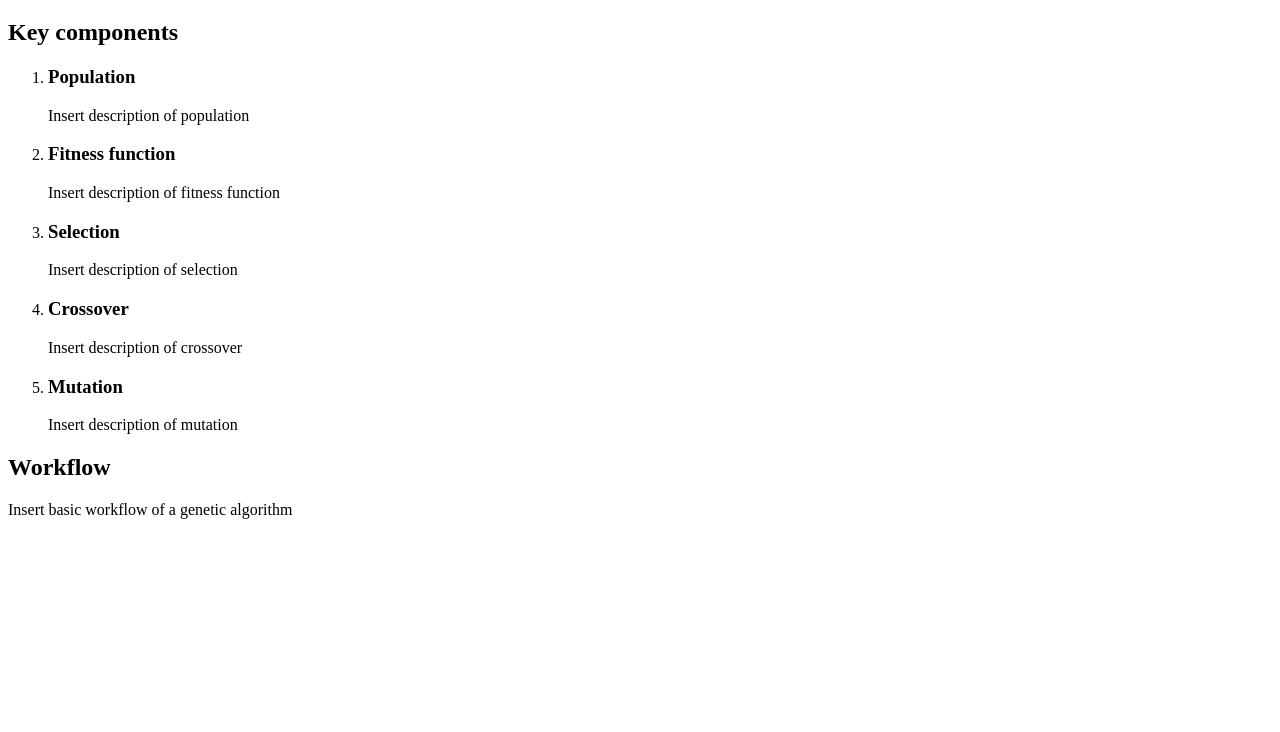
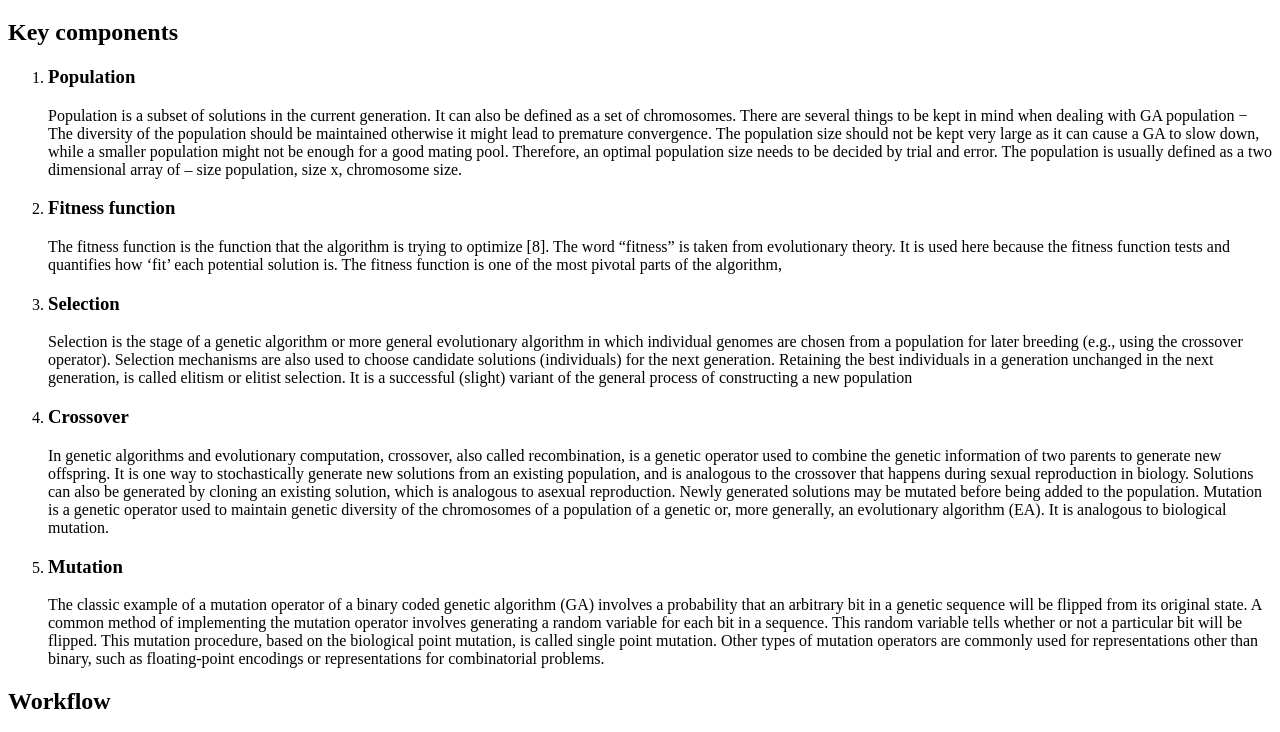
Before and after one commit to hudayy/genetic-algorithms, a plain HTML site: page sections/fundamentals.html in a window 1280 px wide. Shown: the part 61-793 px from the top of the page. Drawn offline with Linux system fonts and the light colour scheme.

Commit message:
Fundamentals Added

```diff
--- a/sections/fundamentals.html
+++ b/sections/fundamentals.html
@@ -9,26 +9,37 @@
         <ol>
             <li>
                 <h3>Population</h3>
-                <p>Insert description of population</p>
+                <p>Population is a subset of solutions in the current generation. It can also be defined as a set of chromosomes. There are several things to be kept in mind when dealing with GA population −
+                    The diversity of the population should be maintained otherwise it might lead to premature convergence.
+                    The population size should not be kept very large as it can cause a GA to slow down, while a smaller population might not be enough for a good mating pool. Therefore, an optimal population size needs to be decided by trial and error.
+                    The population is usually defined as a two dimensional array of – size population, size x, chromosome size.
+                    </p>
             </li>
             <li>
                 <h3>Fitness function</h3>
-                <p>Insert description of fitness function</p>
+                <p>The fitness function is the function that the algorithm is trying to optimize [8]. The word “fitness” is taken from evolutionary theory. It is used here because the fitness function tests and quantifies how ‘fit’ each potential solution is. The fitness function is one of the most pivotal parts of the algorithm, </p>
             </li>
             <li>
                 <h3>Selection</h3>
-                <p>Insert description of selection</p>
+                <p>Selection is the stage of a genetic algorithm or more general evolutionary algorithm in which individual genomes are chosen from a population for later breeding (e.g., using the crossover operator). Selection mechanisms are also used to choose candidate solutions (individuals) for the next generation. Retaining the best individuals in a generation unchanged in the next generation, is called elitism or elitist selection. It is a successful (slight) variant of the general process of constructing a new population
+                </p>
             </li>
             <li>
                 <h3>Crossover</h3>
-                <p>Insert description of crossover</p>
+                <p>In genetic algorithms and evolutionary computation, crossover, also called recombination, is a genetic operator used to combine the genetic information of two parents to generate new offspring. It is one way to stochastically generate new solutions from an existing population, and is analogous to the crossover that happens during sexual reproduction in biology. Solutions can also be generated by cloning an existing solution, which is analogous to asexual reproduction. Newly generated solutions may be mutated before being added to the population.
+
+                    Mutation is a genetic operator used to maintain genetic diversity of the chromosomes of a population of a genetic or, more generally, an evolutionary algorithm (EA). It is analogous to biological mutation.
+                    </p>
             </li>
             <li>
                 <h3>Mutation</h3>
-                <p>Insert description of mutation</p>
+                <p>The classic example of a mutation operator of a binary coded genetic algorithm (GA) involves a probability that an arbitrary bit in a genetic sequence will be flipped from its original state. A common method of implementing the mutation operator involves generating a random variable for each bit in a sequence. This random variable tells whether or not a particular bit will be flipped. This mutation procedure, based on the biological point mutation, is called single point mutation. Other types of mutation operators are commonly used for representations other than binary, such as floating-point encodings or representations for combinatorial problems.
+                </p>
             </li>
         </ol>
         <h2>Workflow</h2>
         <p>Insert basic workflow of a genetic algorithm</p>
+
+        <img src="https://www.researchgate.net/publication/271462064/figure/fig1/AS:367889082273792@1464723000035/Genetic-Algorithm-workflow.png"></img>
     </body>
 </html>
```
